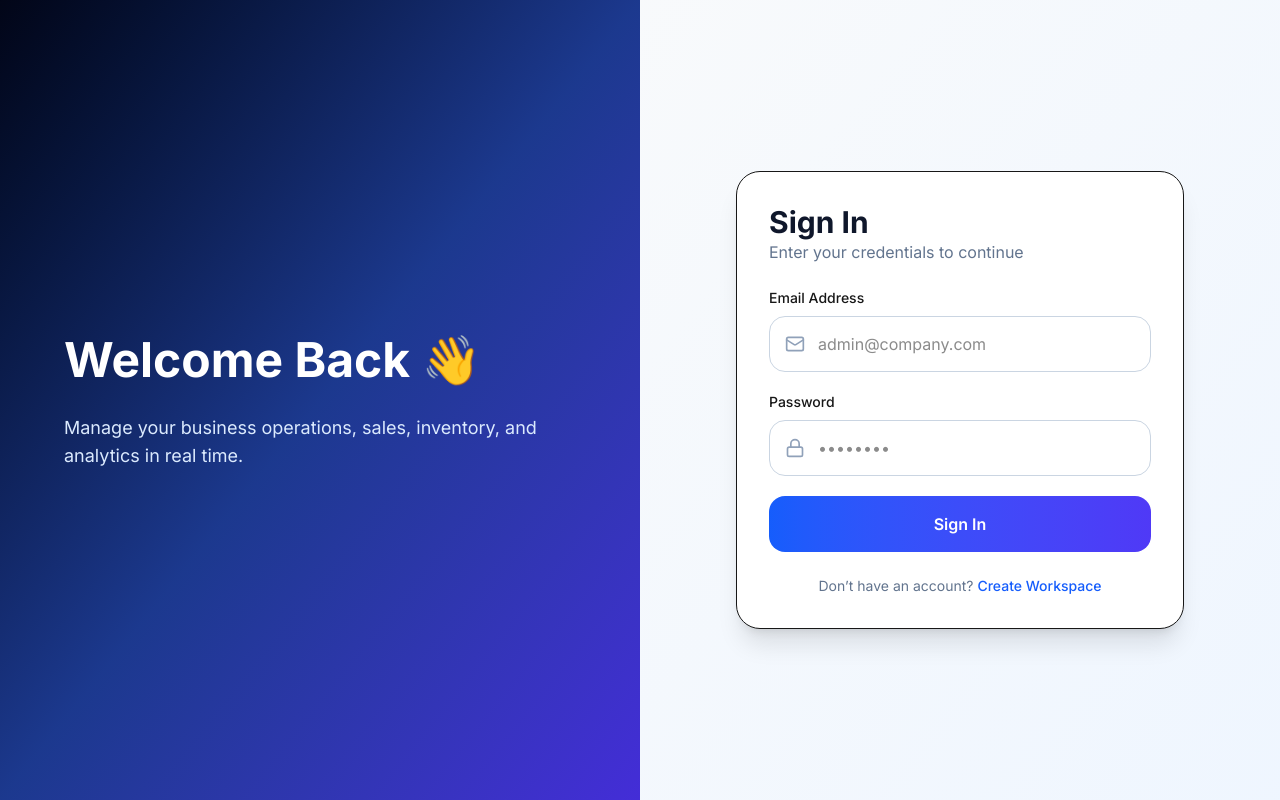
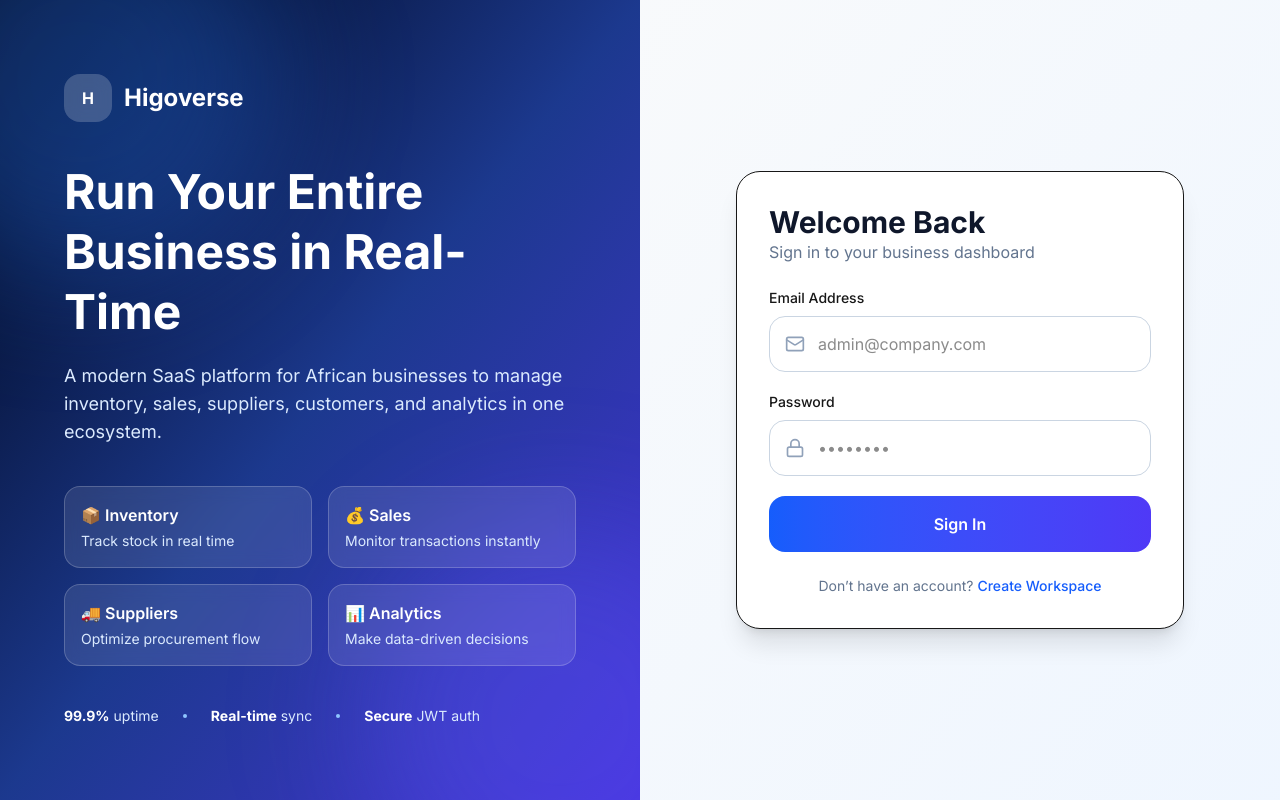
Before and after one commit to njosuedev/higoverse-os, a Next.js app in the folder apps/web/: page /login in a window 1280 px wide. Built offline with nearby package versions, Linux system fonts and the light colour scheme.

Commit message:
Update page.tsx

```diff
--- a/apps/web/app/login/page.tsx
+++ b/apps/web/app/login/page.tsx
@@ -22,9 +22,9 @@ export default function LoginPage() {
 
   const validateForm = useCallback(() => {
     if (!email.trim()) return "Email is required";
+    if (!email.includes("@")) return "Enter a valid email";
     if (!password.trim()) return "Password is required";
-    if (!email.includes("@")) return "Enter a valid email";
-    if (password.length < 4) return "Password too short";
+    if (password.length < 4) return "Password must be at least 4 characters";
     return "";
   }, [email, password]);
 
@@ -72,37 +72,103 @@ export default function LoginPage() {
         <title>Login | Higoverse</title>
         <meta
           name="description"
-          content="Sign in to Higoverse business dashboard"
+          content="Higoverse business platform login"
         />
       </Head>
 
       <div className="min-h-screen flex bg-white">
 
-        {/* LEFT SIDE */}
+        {/* LEFT PANEL */}
         <div className="hidden lg:flex w-1/2 relative overflow-hidden">
           <div className="absolute inset-0 bg-gradient-to-br from-slate-950 via-blue-900 to-indigo-700" />
 
+          {/* Glow effects */}
+          <div className="absolute top-[-120px] left-[-120px] w-[400px] h-[400px] bg-blue-500/30 blur-3xl rounded-full" />
+          <div className="absolute bottom-[-120px] right-[-120px] w-[400px] h-[400px] bg-indigo-500/30 blur-3xl rounded-full" />
+
           <div className="relative z-10 flex flex-col justify-center px-16 text-white">
+
+            {/* BRAND */}
+            <div className="flex items-center gap-3 mb-10">
+              <div className="h-12 w-12 rounded-2xl bg-white/20 backdrop-blur flex items-center justify-center font-bold">
+                H
+              </div>
+              <span className="font-bold text-2xl">Higoverse</span>
+            </div>
+
+            {/* TITLE */}
             <h1 className="text-5xl font-bold leading-tight">
-              Welcome Back 👋
+              Run Your Entire <br />
+              Business in Real-Time
             </h1>
-            <p className="mt-6 text-blue-100 text-lg">
-              Manage your business operations, sales, inventory, and analytics in real time.
+
+            <p className="mt-5 text-lg text-blue-100 max-w-xl">
+              A modern SaaS platform for African businesses to manage inventory,
+              sales, suppliers, customers, and analytics in one ecosystem.
             </p>
+
+            {/* FEATURE GRID */}
+            <div className="mt-10 grid grid-cols-2 gap-4 max-w-xl">
+
+              <div className="bg-white/10 border border-white/20 rounded-2xl p-4 backdrop-blur">
+                <p className="font-semibold">📦 Inventory</p>
+                <p className="text-sm text-blue-100 mt-1">
+                  Track stock in real time
+                </p>
+              </div>
+
+              <div className="bg-white/10 border border-white/20 rounded-2xl p-4 backdrop-blur">
+                <p className="font-semibold">💰 Sales</p>
+                <p className="text-sm text-blue-100 mt-1">
+                  Monitor transactions instantly
+                </p>
+              </div>
+
+              <div className="bg-white/10 border border-white/20 rounded-2xl p-4 backdrop-blur">
+                <p className="font-semibold">🚚 Suppliers</p>
+                <p className="text-sm text-blue-100 mt-1">
+                  Optimize procurement flow
+                </p>
+              </div>
+
+              <div className="bg-white/10 border border-white/20 rounded-2xl p-4 backdrop-blur">
+                <p className="font-semibold">📊 Analytics</p>
+                <p className="text-sm text-blue-100 mt-1">
+                  Make data-driven decisions
+                </p>
+              </div>
+            </div>
+
+            {/* TRUST STRIP */}
+            <div className="mt-10 flex items-center gap-6 text-sm text-blue-100">
+              <div>
+                <span className="text-white font-bold">99.9%</span> uptime
+              </div>
+              <div className="w-1 h-1 bg-blue-300 rounded-full" />
+              <div>
+                <span className="text-white font-bold">Real-time</span> sync
+              </div>
+              <div className="w-1 h-1 bg-blue-300 rounded-full" />
+              <div>
+                <span className="text-white font-bold">Secure</span> JWT auth
+              </div>
+            </div>
+
           </div>
         </div>
 
-        {/* RIGHT SIDE */}
+        {/* RIGHT PANEL */}
         <div className="flex-1 flex items-center justify-center px-6 bg-gradient-to-br from-slate-50 to-blue-50">
+
           <div className="w-full max-w-md">
 
             <div className="bg-white rounded-3xl shadow-xl border p-8">
 
               <h2 className="text-3xl font-bold text-slate-900">
-                Sign In
+                Welcome Back
               </h2>
               <p className="text-slate-500 mb-6">
-                Enter your credentials to continue
+                Sign in to your business dashboard
               </p>
 
               {error && (
@@ -178,6 +244,7 @@ export default function LoginPage() {
             </div>
           </div>
         </div>
+
       </div>
     </>
   );
```
